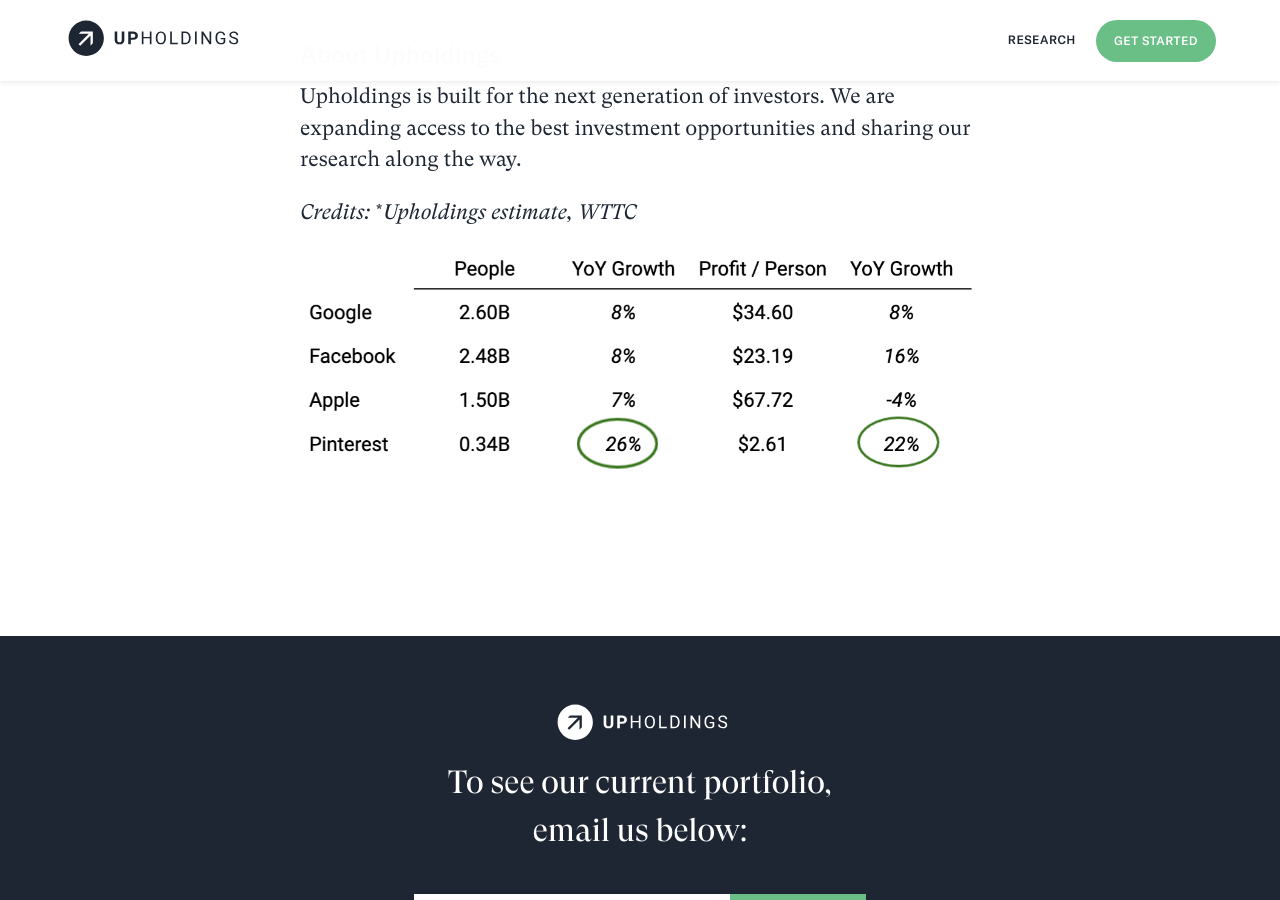
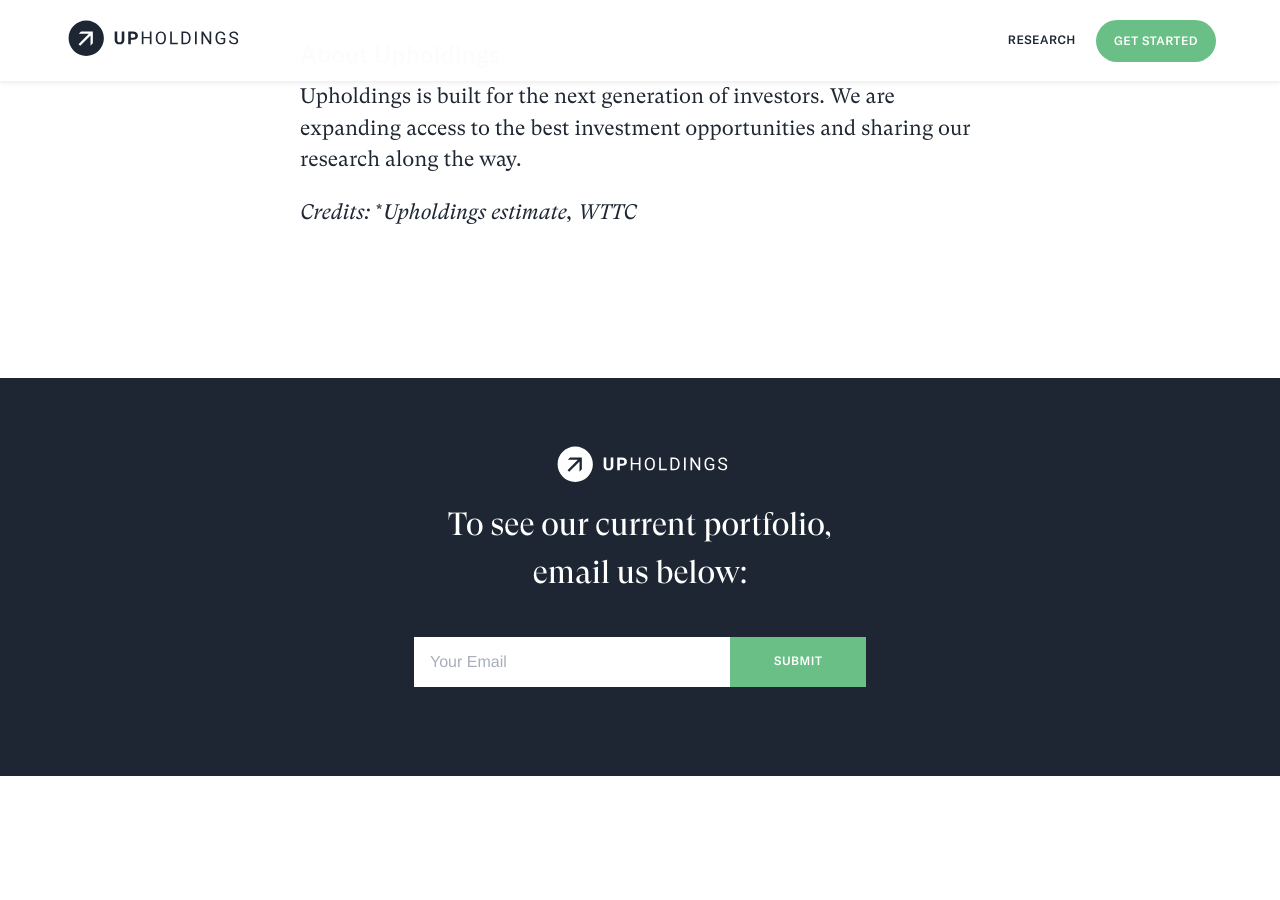
Before and after one commit to willanderson/Upholdings, a Jekyll site: the page built from _posts/2020-01-31-airbnb-draft.markdown, in a window 1280 px wide and 900 px high, scrolled down 1888 px. Built offline with Jekyll 4.4.1, drawn with Linux system fonts in a browser that asks for light colours; nearby versions of some CDN libraries; some web fonts are replaced; comment, search, counter and statistics services are not loaded; after the commit the page ends 2664 px from its top, so only the background shows below that.

Commit message:
Updated Airbnb Draft

```diff
--- a/_posts/2020-01-31-airbnb-draft.markdown
+++ b/_posts/2020-01-31-airbnb-draft.markdown
@@ -33,5 +33,3 @@
 Upholdings is built for the next generation of investors. We are expanding access to the best investment opportunities and sharing our research along the way.
 
 *Credits:* \**Upholdings estimate, WTTC*
-
-![Screen Shot 2020-02-12 at 1.26.28 PM-30efc6.png](/uploads/Screen%20Shot%202020-02-12%20at%201.26.28%20PM-30efc6.png)
```
